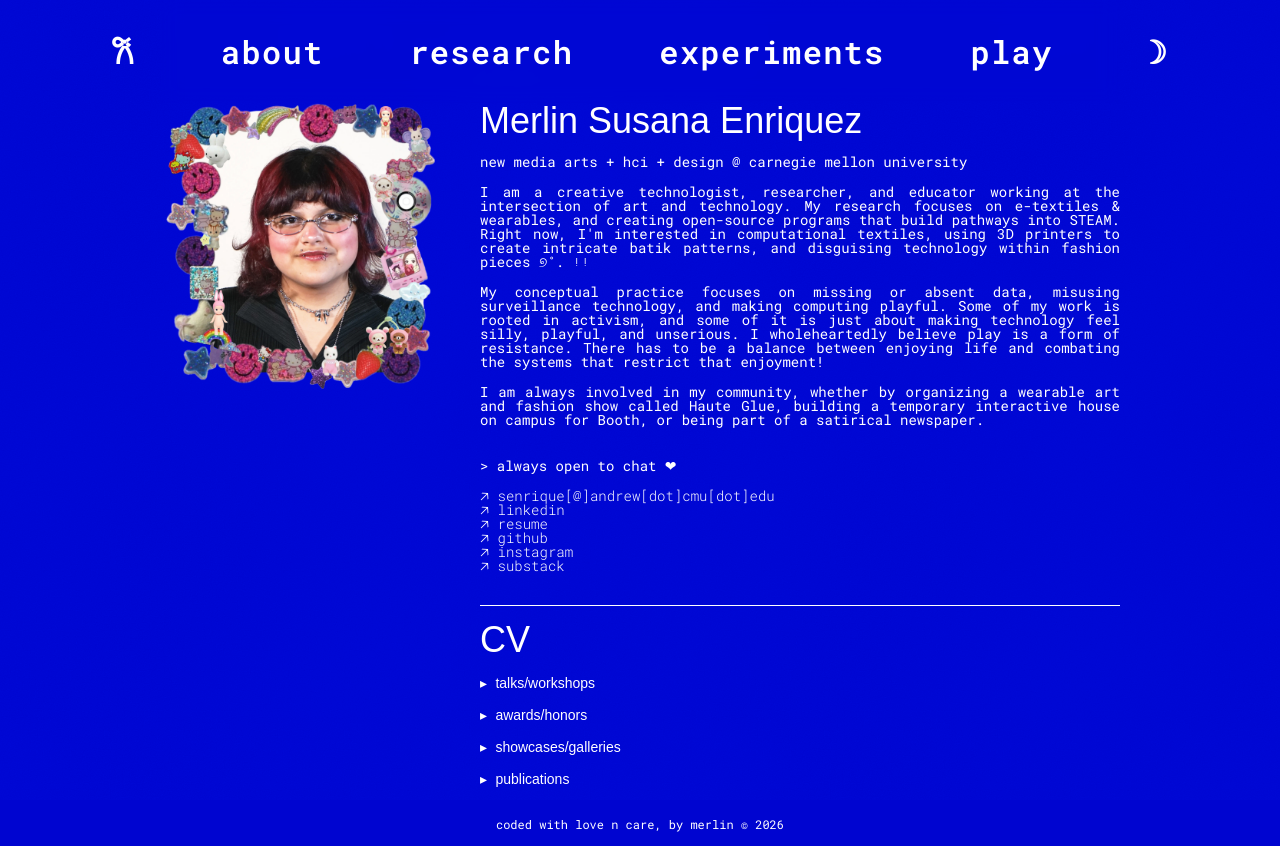
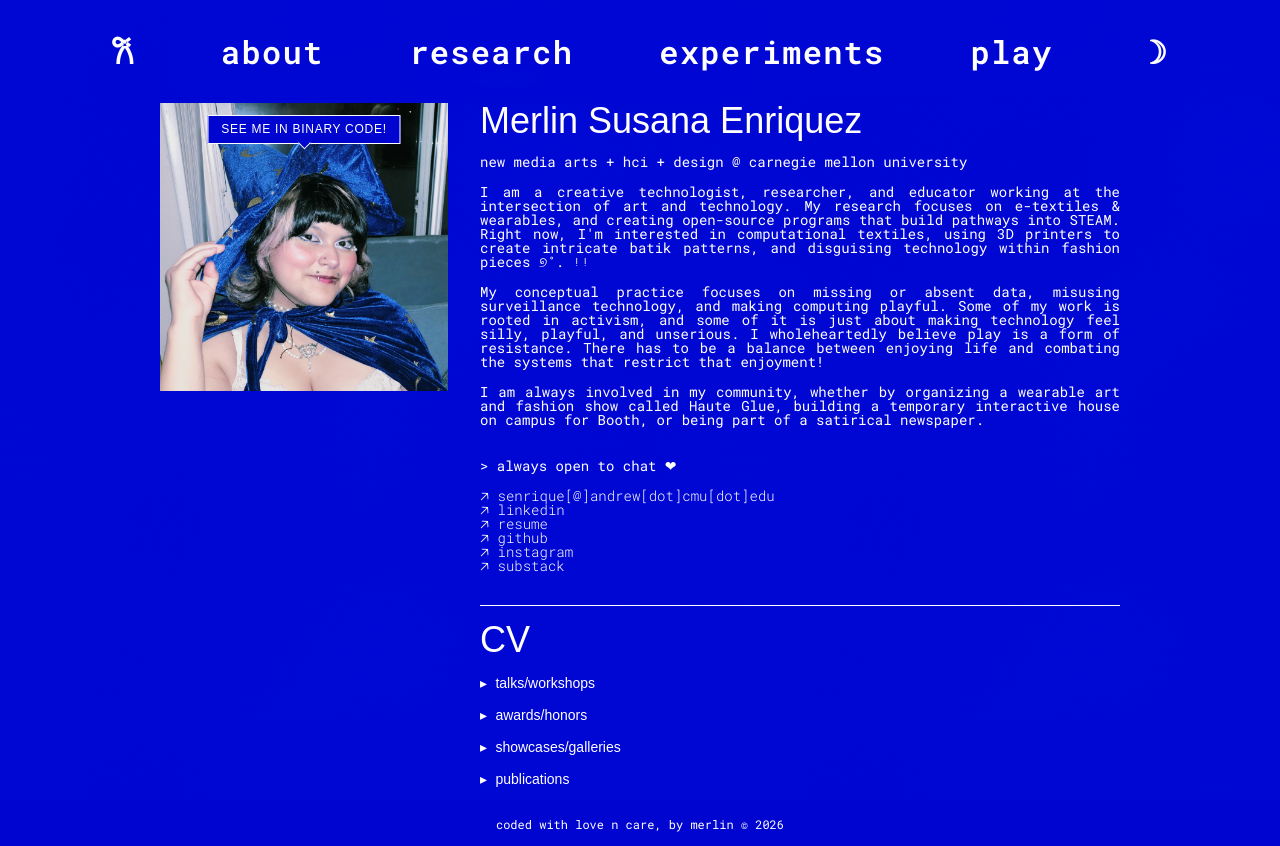
Before and after one commit to yourmerlin/luvly_computer_website, a React (Vite) app: page /about in a window 1280 px wide. Built offline with nearby package versions, Linux system fonts and the light colour scheme; a web font is replaced by a local one.

Commit message:
about img update

```diff
--- a/src/components/AsciiProfile.jsx
+++ b/src/components/AsciiProfile.jsx
@@ -121,9 +121,13 @@ function buildAtlas(cellW, cellH, color) {
   return { atlas, spriteW, spriteH };
 }
 
-export default function AsciiProfile() {
+// active={false} pauses the animation (e.g. while it's faded out on the
+// about page) so a hidden portrait doesn't keep redrawing
+export default function AsciiProfile({ active = true }) {
   const wrapRef = useRef(null);
   const canvasRef = useRef(null);
+  const activeRef = useRef(active);
+  activeRef.current = active;
   const { theme } = useTheme();
 
   useEffect(() => {
@@ -199,7 +203,7 @@ export default function AsciiProfile() {
 
     function loop(now) {
       raf = requestAnimationFrame(loop);
-      if (!visible || now - last < 1000 / FPS) return;
+      if (!visible || !activeRef.current || now - last < 1000 / FPS) return;
       last = now;
       draw(now);
     }
--- a/src/components/ProjectDetail.jsx
+++ b/src/components/ProjectDetail.jsx
@@ -89,6 +89,7 @@ function centerOf(track, i) {
 function Carousel({ items, zoom, single = false }) {
   const trackRef = useRef(null);
   const settleTimer = useRef(null);
+  const touching = useRef(false); // finger on the track (phones)
   const n = items.length;
   const [current, setCurrent] = useState(n); // first piece of the middle copy
 
@@ -158,6 +159,20 @@ function Carousel({ items, zoom, single = false }) {
   const onScroll = () => {
     setCurrent(closestToMiddle(trackRef.current));
     clearTimeout(settleTimer.current);
+    // never jump while a finger is still dragging (a pause mid-swipe
+    // would otherwise yank the row out from under it)
+    if (!touching.current) settleTimer.current = setTimeout(settle, 150);
+  };
+
+  const onTouchStart = () => {
+    touching.current = true;
+    clearTimeout(settleTimer.current);
+  };
+  // after letting go, the row may still glide (momentum); onScroll restarts
+  // the timer while it does, so the jump only happens once it really stops
+  const onTouchEnd = () => {
+    touching.current = false;
+    clearTimeout(settleTimer.current);
     settleTimer.current = setTimeout(settle, 150);
   };
 
@@ -171,7 +186,14 @@ function Carousel({ items, zoom, single = false }) {
         >
           ‹
         </button>
-        <div className="carousel-track" ref={trackRef} onScroll={onScroll}>
+        <div
+          className="carousel-track"
+          ref={trackRef}
+          onScroll={onScroll}
+          onTouchStart={onTouchStart}
+          onTouchEnd={onTouchEnd}
+          onTouchCancel={onTouchEnd}
+        >
           {slides.map((path, i) => (
             <div
               className={
--- a/src/pages/About.jsx
+++ b/src/pages/About.jsx
@@ -1,5 +1,6 @@
-import { Fragment } from "react";
+import { Fragment, useState } from "react";
 import Page from "../components/Page.jsx";
+import AsciiProfile from "../components/AsciiProfile.jsx";
 import asset from "../asset.js";
 
 const LINKS = [
@@ -57,18 +58,58 @@ const CV = [
 ];
 
 export default function About() {
+  const [ascii, setAscii] = useState(false); // showing the 0s-and-1s version?
+  const [asciiLoaded, setAsciiLoaded] = useState(false);
+
   return (
     <Page title="about" className="about-page">
       <main className="about-main">
         <section className="about-headshot">
-          <section>
+          {/* click the photo to cross-fade into the 0s-and-1s version (and back).
+              the ascii one only mounts once someone hovers/focuses/clicks,
+              so it costs nothing for people who never interact */}
+          <button
+            className={ascii ? "headshot-toggle is-ascii" : "headshot-toggle"}
+            onPointerEnter={() => setAsciiLoaded(true)}
+            onFocus={() => setAsciiLoaded(true)}
+            onClick={() => {
+              if (asciiLoaded) {
+                setAscii((on) => !on);
+                return;
+              }
+              // first time (e.g. a tap with no hover): mount it hidden, then
+              // flip a couple of frames later so the fade actually plays
+              setAsciiLoaded(true);
+              requestAnimationFrame(() =>
+                requestAnimationFrame(() => setAscii(true)),
+              );
+            }}
+            aria-pressed={ascii}
+            // the label replaces the img alt for screen readers, so it says both
+            // what the picture is and what pressing does
+            aria-label={
+              ascii
+                ? "portrait of merlin in a wizard hat drawn in 0s and 1s. press to show the photo"
+                : "merlin smiling in a blue velvet wizard hat and cape. press to show it drawn in 0s and 1s"
+            }
+          >
             <img
-              src={asset("sillyheadshot2026.webp")}
-              alt="headshot of merlin with stickers surrounding the image"
+              className="headshot-photo"
+              src={asset("me_wizard_profile.jpg")}
+              alt="merlin smiling in a blue velvet wizard hat and cape covered in gold stars and moons, with a pearl necklace"
               width="800"
               height="800"
             />
-          </section>
+            {asciiLoaded && (
+              <span className="headshot-ascii" aria-hidden={!ascii}>
+                <AsciiProfile active={ascii} />
+              </span>
+            )}
+            {/* hover pop-up (screen readers already get this from aria-label) */}
+            <span className="headshot-hint" aria-hidden="true">
+              {ascii ? "see the real me!" : "see me in binary code!"}
+            </span>
+          </button>
         </section>
         <section className="about-bio">
           <h2>Merlin Susana Enriquez</h2>
--- a/src/styles/styles.css
+++ b/src/styles/styles.css
@@ -258,6 +258,114 @@ main.about-main {
 .about-headshot img {
   width: 100%;
   height: auto;
+}
+
+/* about photo <-> ascii version: both sit in the same square and cross-fade.
+   the one leaving blurs + shrinks a touch, the one arriving sharpens in */
+.headshot-toggle {
+  position: relative;
+  display: block;
+  width: 100%;
+  padding: 0;
+  border: none;
+  background: transparent;
+  color: inherit;
+  -webkit-tap-highlight-color: transparent; /* no grey flash on tap (phones) */
+}
+.headshot-toggle:focus-visible {
+  outline: 3px solid var(--text-color);
+  outline-offset: 4px;
+}
+.headshot-photo,
+.headshot-ascii {
+  display: block;
+  transition:
+    opacity 0.7s ease,
+    filter 0.7s ease,
+    transform 0.7s ease;
+}
+.headshot-ascii {
+  position: absolute;
+  inset: 0;
+  opacity: 0;
+  filter: blur(8px);
+  transform: scale(1.04);
+  pointer-events: none;
+}
+/* the shared .ascii-profile size rules are for the home page; here it fills the square */
+.headshot-ascii .ascii-profile {
+  width: 100%;
+  height: 100%;
+}
+.headshot-toggle.is-ascii .headshot-photo {
+  opacity: 0;
+  filter: blur(8px);
+  transform: scale(0.96);
+}
+.headshot-toggle.is-ascii .headshot-ascii {
+  opacity: 1;
+  filter: none;
+  transform: none;
+}
+/* "see me in binary code!" bubble: floats up over the top of the picture */
+.headshot-hint {
+  position: absolute;
+  top: 0.75rem;
+  left: 50%;
+  z-index: 1;
+  padding: 0.4rem 0.8rem;
+  background-color: var(--bg-color);
+  color: var(--text-color);
+  border: 1.5px solid var(--text-color);
+  font-size: 12px;
+  text-transform: uppercase;
+  letter-spacing: 0.06em;
+  white-space: nowrap;
+  pointer-events: none;
+  opacity: 0;
+  transform: translate(-50%, 6px);
+  transition:
+    opacity 0.2s ease,
+    transform 0.2s ease;
+}
+/* little tail pointing down at the picture */
+.headshot-hint::after {
+  content: "";
+  position: absolute;
+  top: 100%;
+  left: 50%;
+  width: 8px;
+  height: 8px;
+  background-color: var(--bg-color);
+  border-right: 1.5px solid var(--text-color);
+  border-bottom: 1.5px solid var(--text-color);
+  transform: translate(-50%, -50%) rotate(45deg);
+}
+.headshot-toggle:hover .headshot-hint,
+.headshot-toggle:focus-visible .headshot-hint {
+  opacity: 1;
+  transform: translate(-50%, 0);
+}
+/* touch screens can't hover, so the bubble just stays up */
+@media (hover: none) {
+  .headshot-hint {
+    opacity: 1;
+    transform: translate(-50%, 0);
+  }
+}
+@media (prefers-reduced-motion: reduce) {
+  .headshot-hint {
+    transform: translate(-50%, 0);
+  }
+}
+
+@media (prefers-reduced-motion: reduce) {
+  .headshot-photo,
+  .headshot-ascii {
+    transition: opacity 0.3s ease; /* plain fade, no zoom or blur */
+    filter: none !important;
+    transform: none !important;
+  }
 }
 
 .about-headshot h2 {
@@ -860,9 +968,11 @@ main.about-main {
   main.about-main {
     flex-direction: column;
   }
+  /* a full-width photo is huge on a phone: cap it and center it */
   .about-headshot {
     flex: none;
-    width: 100%;
+    width: min(320px, 100%);
+    align-self: center;
   }
   .about-cv ul {
     padding: 0.5rem 1rem;
@@ -1237,6 +1347,7 @@ main.about-main {
   flex: none;
   width: 2.25rem;
   height: 2.25rem;
+  -webkit-tap-highlight-color: transparent;
   background: var(--bg-color);
   border: 1px solid var(--text-color);
   color: var(--text-color);
@@ -1250,17 +1361,29 @@ main.about-main {
 .carousel-dots {
   display: flex;
   justify-content: center;
-  gap: 0.4rem;
-  padding-top: 0.75rem;
+  flex-wrap: wrap; /* lots of pieces on a narrow phone wrap instead of overflowing */
+  padding-top: 0.25rem;
 }
+/* the square you see is small, but the tappable area around it is 24px
+   (WCAG's minimum touch target): the padding is clickable, the fill isn't */
 .carousel-dot {
+  box-sizing: content-box;
   width: 0.6rem;
   height: 0.6rem;
-  padding: 0;
+  padding: calc((24px - 0.6rem) / 2);
+  border: none;
+  background: transparent;
+  -webkit-tap-highlight-color: transparent;
+}
+.carousel-dot::before {
+  content: "";
+  display: block;
+  width: 100%;
+  height: 100%;
+  box-sizing: border-box;
   border: 1px solid var(--text-color);
-  background: transparent;
 }
-.carousel-dot.is-active {
+.carousel-dot.is-active::before {
   background-color: var(--text-color);
 }
 
@@ -1286,6 +1409,16 @@ main.about-main {
   .carousel-track {
     --slide-width: 80%;
   }
+  /* bigger arrows are easier to hit with a thumb */
+  .carousel-arrow {
+    width: 2.75rem;
+    height: 2.75rem;
+  }
+  /* on a phone you swipe, so the side pieces only need a hint of depth */
+  .carousel:not(.carousel-single) .carousel-slide {
+    transform: scale(0.9);
+    filter: blur(2px);
+  }
   .carousel-single .carousel-track {
     --slide-width: 100%;
   }
```
Also changed, not shown: 1 other file (tests, documents, lock files or other folders).
